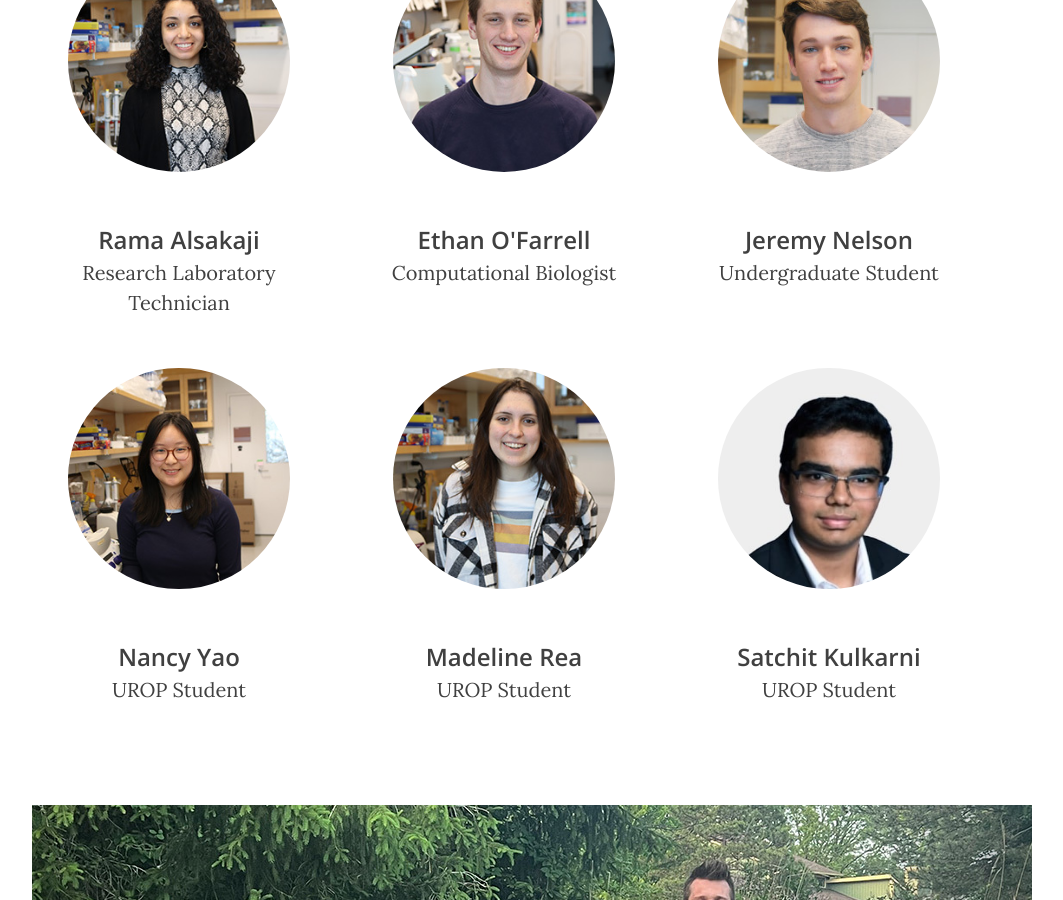
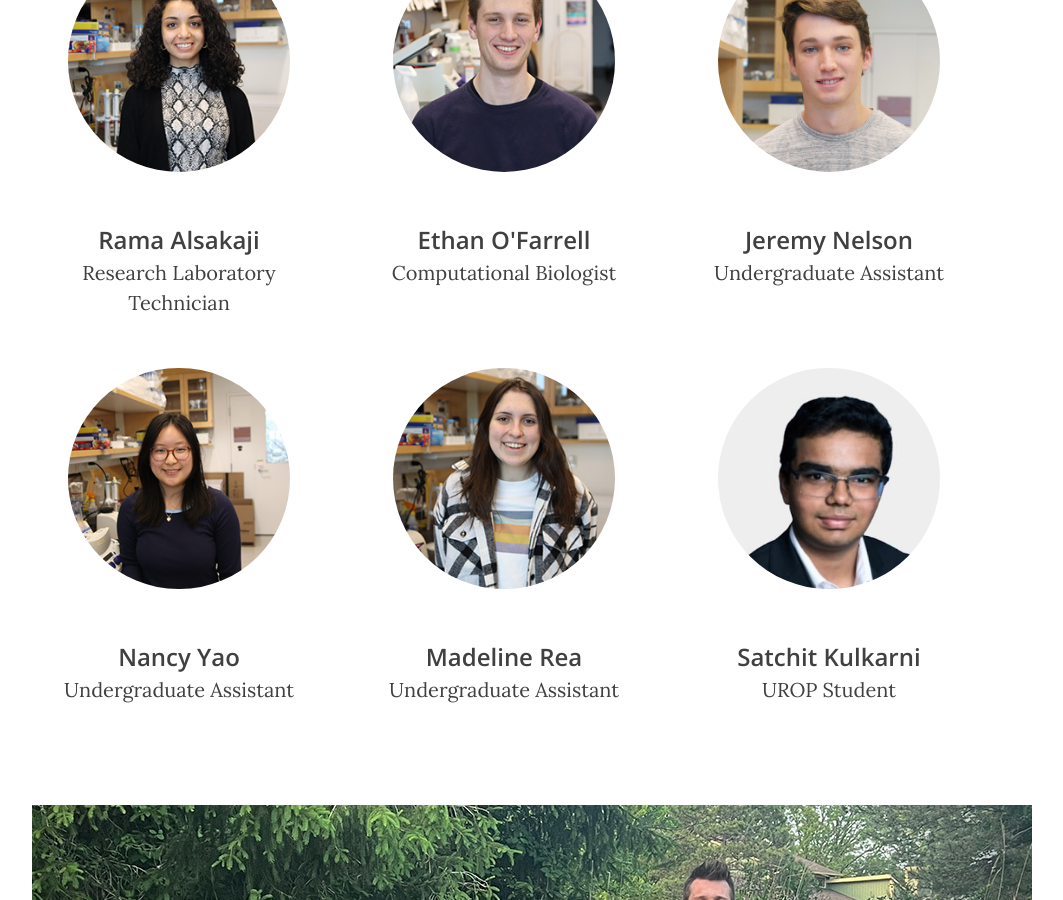
Before and after one commit to thekwanlab/website, a Jekyll site: the page built from people.md, in a window 1280 px wide and 900 px high, scrolled down 1412 px. Shown: the whole window, without its empty margins (136-1199 px from the left). Built offline with Jekyll 4.4.1, drawn with Linux system fonts in a browser that asks for light colours; nearby versions of some CDN libraries; some of the changed text lies outside the part shown.

Commit message:
Updated People's Roles

```diff
--- a/people.md
+++ b/people.md
@@ -51,19 +51,19 @@ order: 5
   <div class="col-md-4 col-sm-6 col-xs-12 bio">
     <img src='{{ site.baseurl }}/img/bios/jeremy_nelson.jpg' onmouseover="this.src='{{ site.baseurl }}/img/hover_photos/jeremy_tennis.jpg';" onmouseout="this.src='{{ site.baseurl }}/img/bios/jeremy_nelson.jpg';" alt="Jeremy Nelson" class="bio-pic center-block">
     <p class="name">Jeremy Nelson</p>
-    <p class="job">Undergraduate Student</p>
+    <p class="job">Undergraduate Assistant</p>
   </div>
 </div>
 <div class="row">
   <div class="col-md-4 col-sm-6 col-xs-12 bio">
     <img src="{{ site.baseurl }}/img/bios/nancy_yao.jpg" onmouseover="this.src='{{ site.baseurl }}/img/hover_photos/nancy_drink.jpg';" onmouseout="this.src='{{ site.baseurl }}/img/bios/nancy_yao.jpg';" alt="Nancy Yao" class="bio-pic center-block">
     <p class="name">Nancy Yao</p>
-    <p class="job">UROP Student</p>
+    <p class="job">Undergraduate Assistant</p>
   </div>
   <div class="col-md-4 col-sm-6 col-xs-12 bio">
     <img src='{{ site.baseurl }}/img/bios/maddie_rea.jpg' onmouseover="this.src='{{ site.baseurl }}/img/hover_photos/maddie_trophy.jpg';" onmouseout="this.src='{{ site.baseurl }}/img/bios/maddie_rea.jpg';" alt="Maddie Rea" class="bio-pic center-block">
     <p class="name">Madeline Rea</p>
-    <p class="job">UROP Student</p>
+    <p class="job">Undergraduate Assistant</p>
   </div>
   <div class="col-md-4 col-sm-6 col-xs-12 bio">
     <img src='{{ site.baseurl }}/img/bios/satchit_kulkarni.jpg' onmouseover="this.src='{{ site.baseurl }}/img/hover_photos/satchit_child.jpg';" onmouseout="this.src='{{ site.baseurl }}/img/bios/satchit_kulkarni.jpg';" alt="Satchit Kulkarni" class="bio-pic center-block">
```
Also changed, not shown: other parts of people.md (+2 -2 lines).
